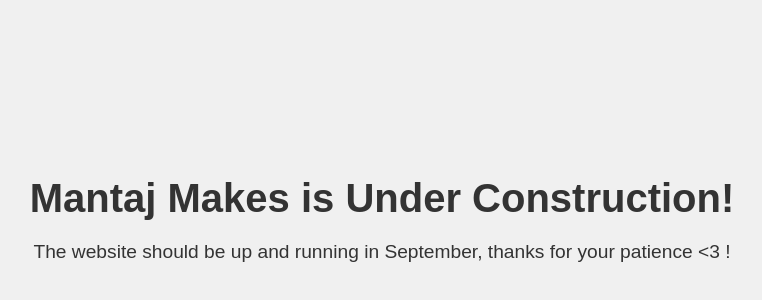
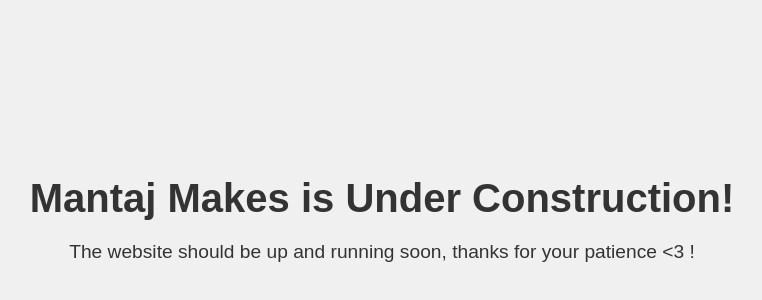
Before and after one commit to mantajdhillon/mantajmakes, a plain HTML site: page index.html in a window 1280 px wide. Shown: the part 184-484 px from the top of the page, without its empty margins (258-1020 px from the left). Drawn offline with Linux system fonts and the light colour scheme.

Commit message:
Update index.html

```diff
--- a/index.html
+++ b/index.html
@@ -28,7 +28,7 @@
 <body>
     <div>
         <h1>Mantaj Makes is Under Construction!</h1>
-        <p>The website should be up and running in September, thanks for your patience <3 !</p>
+        <p>The website should be up and running soon, thanks for your patience <3 !</p>
     </div>
 </body>
 </html>
```
